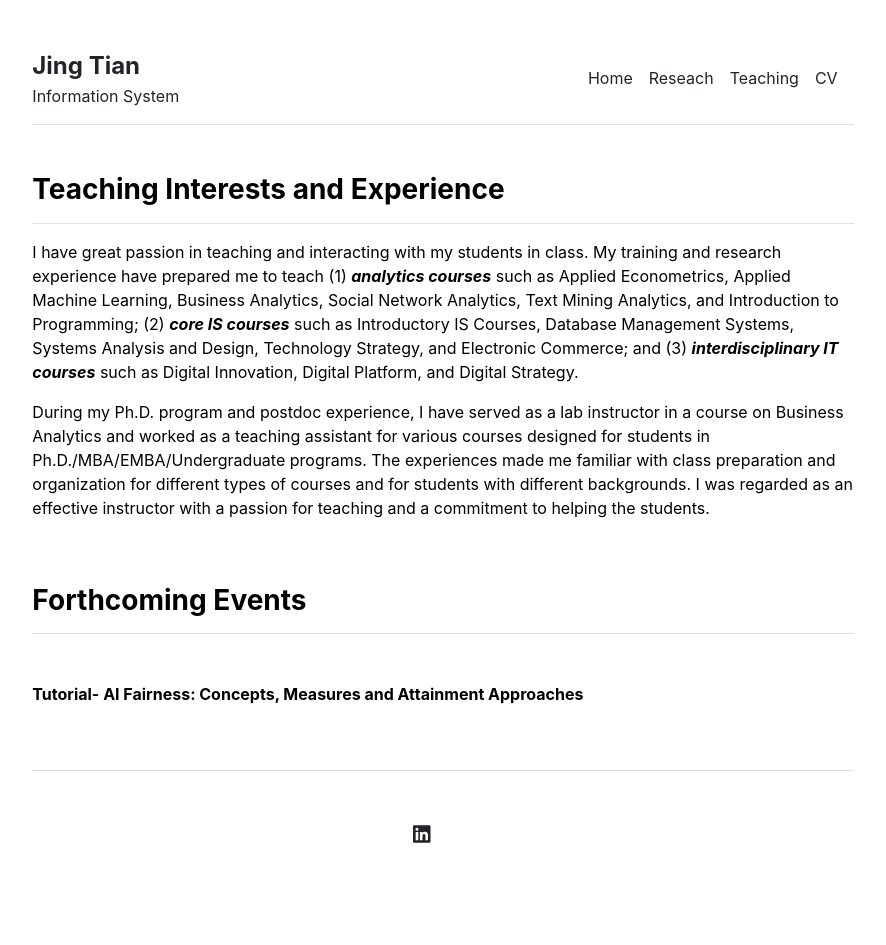
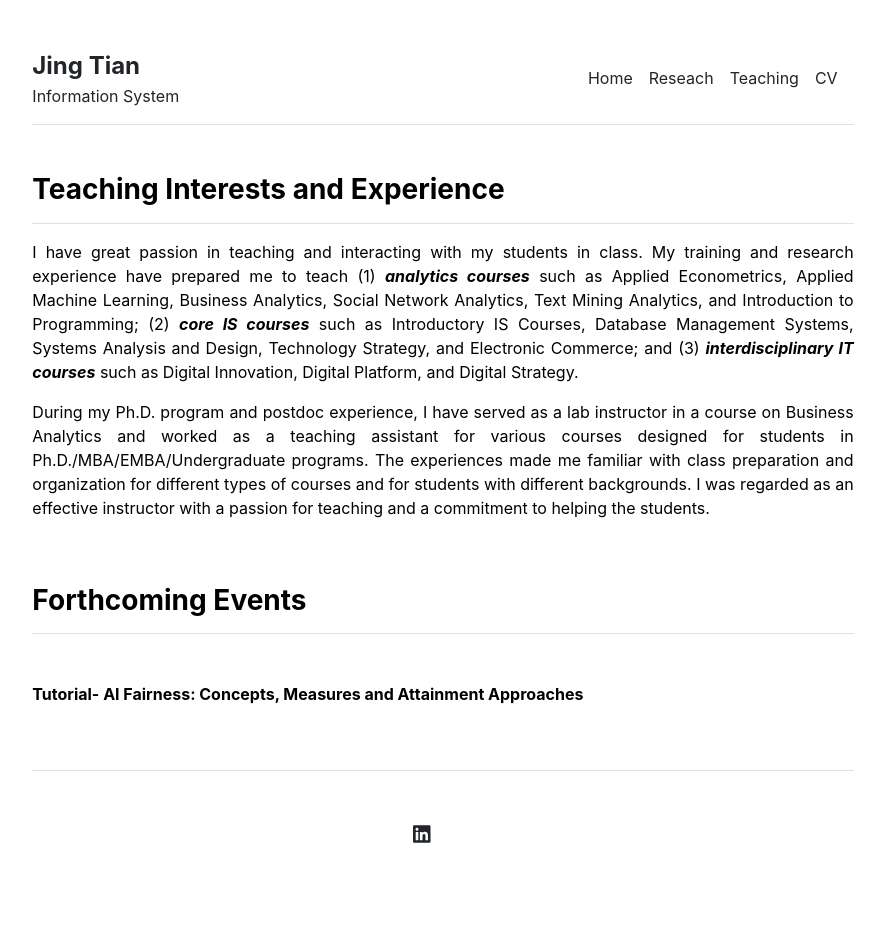
Before and after one commit to jingtianIS/jingtianIS.github.io, a Jekyll site: the page built from teaching.md, in a window 1280 px wide. Shown: the whole page, without its empty margins (197-1083 px from the left). Built offline with Jekyll 4.4.1, drawn with Linux system fonts in a browser that asks for light colours.

Commit message:
Update teaching.html

```diff
--- a/_includes/teaching.html
+++ b/_includes/teaching.html
@@ -1,8 +1,8 @@
 <div class="row g-5 mb-5">
   <div class="col-md-12">
     <h3 class="fw-bold border-bottom pb-3 mb-3">Teaching Interests and Experience</h3>
-      <p>I have great passion in teaching and interacting with my students in class. My training and research experience have prepared me to teach (1) <i><b>analytics courses</b></i> such as Applied Econometrics, Applied Machine Learning, Business Analytics, Social Network Analytics, Text Mining Analytics, and Introduction to Programming; (2) <i><b>core IS courses</b></i> such as Introductory IS Courses, Database Management Systems, Systems Analysis and Design, Technology Strategy, and Electronic Commerce; and (3) <i><b>interdisciplinary IT courses</b></i> such as Digital Innovation, Digital Platform, and Digital Strategy. </p>
-      <p>During my Ph.D. program and postdoc experience, I have served as a lab instructor in a course on Business Analytics and worked as a teaching assistant for various courses designed for students in Ph.D./MBA/EMBA/Undergraduate programs. The experiences made me familiar with class preparation and organization for different types of courses and for students with different backgrounds. I was regarded as an effective instructor with a passion for teaching and a commitment to helping the students. </p>
+      <p style="text-align:justify;">I have great passion in teaching and interacting with my students in class. My training and research experience have prepared me to teach (1) <i><b>analytics courses</b></i> such as Applied Econometrics, Applied Machine Learning, Business Analytics, Social Network Analytics, Text Mining Analytics, and Introduction to Programming; (2) <i><b>core IS courses</b></i> such as Introductory IS Courses, Database Management Systems, Systems Analysis and Design, Technology Strategy, and Electronic Commerce; and (3) <i><b>interdisciplinary IT courses</b></i> such as Digital Innovation, Digital Platform, and Digital Strategy. </p>
+      <p style="text-align:justify;">During my Ph.D. program and postdoc experience, I have served as a lab instructor in a course on Business Analytics and worked as a teaching assistant for various courses designed for students in Ph.D./MBA/EMBA/Undergraduate programs. The experiences made me familiar with class preparation and organization for different types of courses and for students with different backgrounds. I was regarded as an effective instructor with a passion for teaching and a commitment to helping the students. </p>
 
   </div>
 </div>
```
